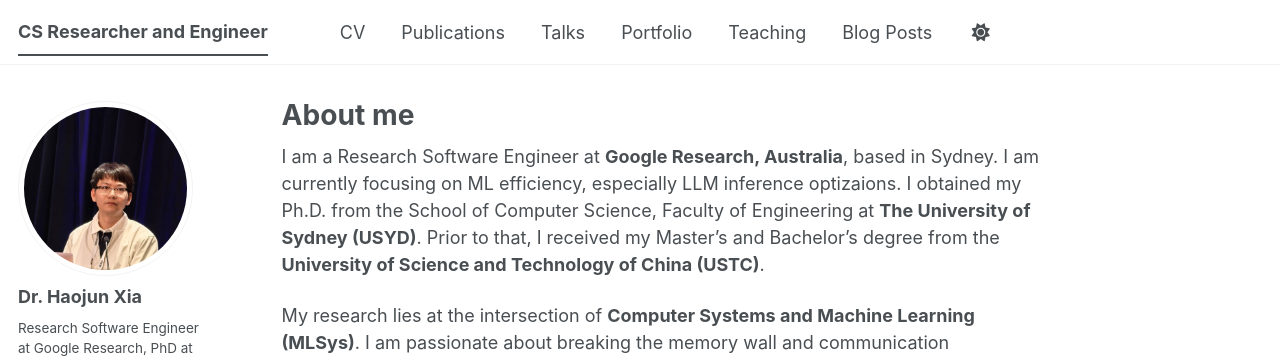
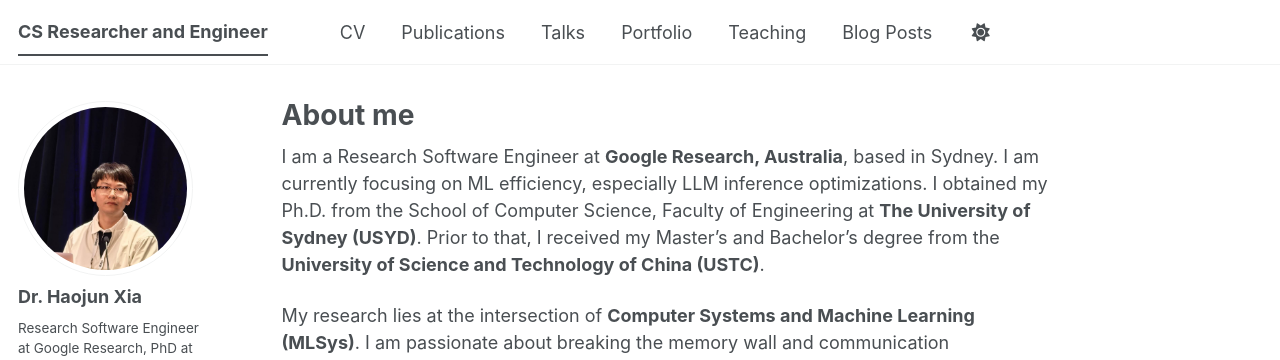
Before and after one commit to Summer-Summer/Summer-Summer.github.io, a Jekyll site: the page built from _pages/about.md, in a window 1280 px wide. Shown: the top 360 px of the page. Built offline with Jekyll 4.4.1, drawn with Linux system fonts in a browser that asks for light colours; a style sheet for code colours, icons or effects is not loaded.

Commit message:
Update about.md

```diff
--- a/_pages/about.md
+++ b/_pages/about.md
@@ -7,7 +7,7 @@
   - /about.html
 ---
 
-I am a Research Software Engineer at **Google Research, Australia**, based in Sydney. I am currently focusing on ML efficiency, especially LLM inference optizaions. I obtained my Ph.D. from the School of Computer Science, Faculty of Engineering at **The University of Sydney (USYD)**. Prior to that, I received my Master's and Bachelor's degree from the **University of Science and Technology of China (USTC)**.
+I am a Research Software Engineer at **Google Research, Australia**, based in Sydney. I am currently focusing on ML efficiency, especially LLM inference optimizations. I obtained my Ph.D. from the School of Computer Science, Faculty of Engineering at **The University of Sydney (USYD)**. Prior to that, I received my Master's and Bachelor's degree from the **University of Science and Technology of China (USTC)**.
 
 My research lies at the intersection of **Computer Systems and Machine Learning (MLSys)**. I am passionate about breaking the memory wall and communication bottlenecks in generative AI. My work primarily focuses on algorithm-system co-design for Large Language Models (LLMs), including:
 * **High-Performance Kernel Optimization:** Designing efficient system acceleration and custom GPU/TPU kernels for Generative AI, including the kernel design of efficient MLP, Attention, and MoE layers.
```
Also changed, not shown: _pages/cv.md (+0 -1 lines).
